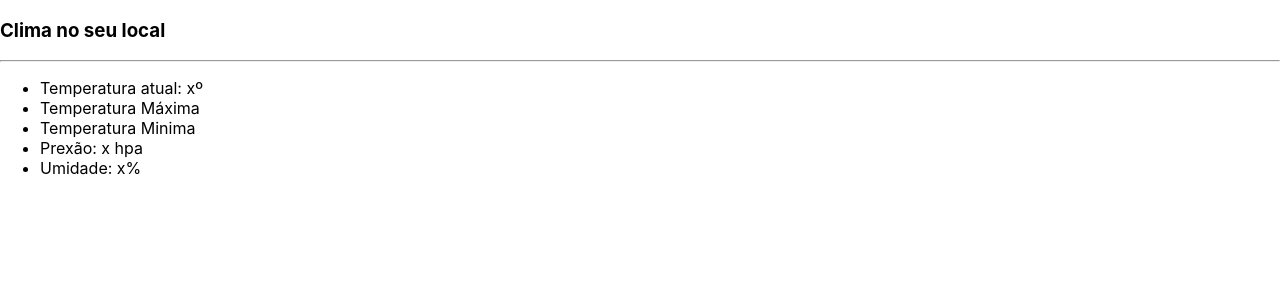
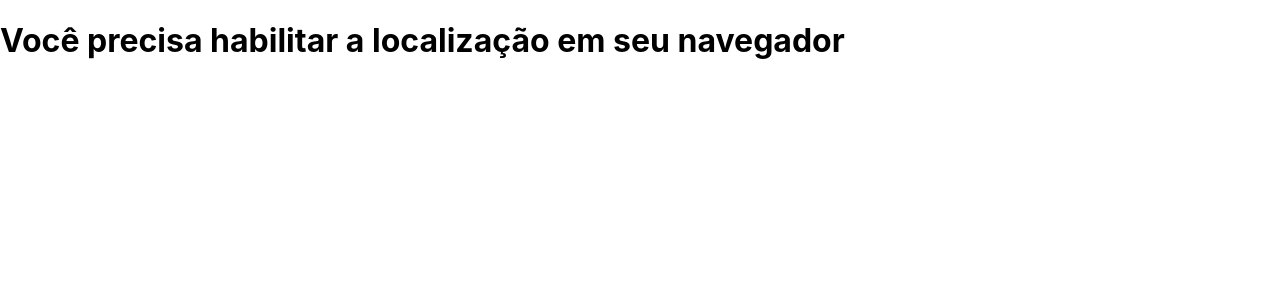
Before and after one commit to diegolim4/react-consumindo-api-de-clima-tempo, a React (Create React App) app: page / in a window 1280 px wide. Shown: the top 300 px of the page. Built offline with nearby package versions, Linux system fonts and the light colour scheme; no server answers.

Commit message:
implementado condicional caso a localizaçao esteja desativada

```diff
--- a/src/components/Home.jsx
+++ b/src/components/Home.jsx
@@ -4,24 +4,29 @@ export default ()=>{
     const [location, setLocation] = useState(false)
 
     useEffect(()=>{
-        navigator.geolocation.getCurrentPosition((position)=>{
+        navigator.geolocation.getCurrentPosition((position)=>{ // pede permissão para o navegador e pegar as coordenadas
             console.log(position.coords.latitude, position.coords.longitude);
             setLocation(true)
         })
     }, [])
 
+    if(location == false){
+        return(
+            <h1>Você precisa habilitar a localização em seu navegador</h1>
+        )
+    }else{
         return(
             <Fragment>
                 <h3>Clima no seu local</h3>
                 <hr />
                 <ul>
                     <li>Temperatura atual: xº</li>
-                <li>Temperatura Máxima</li>
-                <li>Temperatura Minima</li>
-                <li>Prexão: x hpa</li>
+                    <li>Temperatura Máxima: xº</li>
+                    <li>Temperatura Minima: xº</li>
+                    <li>Pressão: x hpa</li>
                     <li>Umidade: x%</li>
                 </ul>
-
             </Fragment>
-    )
+        );
     }
+}
```
Lines whose indentation alone changed are shown as unchanged.
